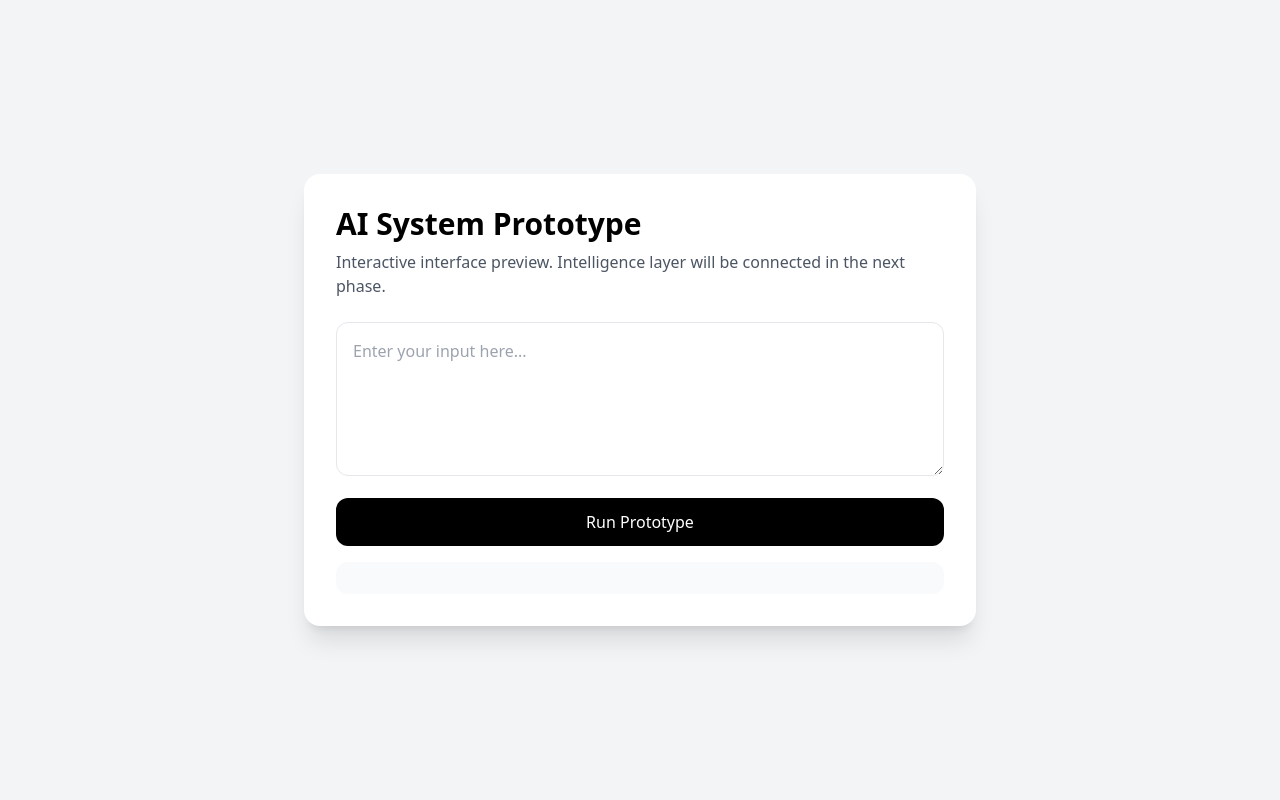
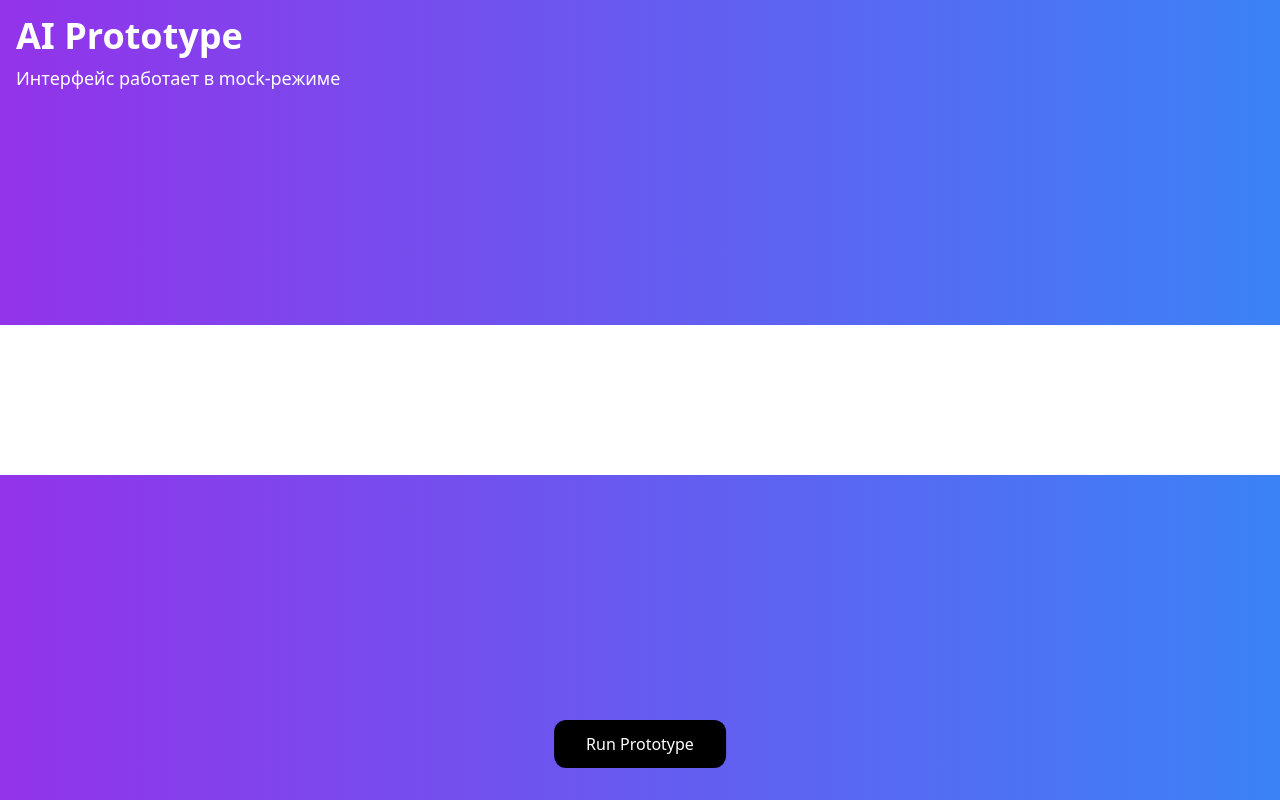
Before and after one commit to SearchAllUNeed/demo-ai, a plain HTML site: page index.html in a window 1280 px wide. Drawn offline with nearby package versions, Linux system fonts and the light colour scheme.

Commit message:
Update index.html

```diff
--- a/index.html
+++ b/index.html
@@ -1,48 +1,67 @@
+
 <!DOCTYPE html>
 <html lang="en">
 <head>
   <meta charset="UTF-8">
-  <title>AI System Prototype</title>
+  <title>AI Prototype</title>
   <script src="https://cdn.tailwindcss.com"></script>
+  <style>
+    /* Плавная анимация высоты */
+    #input {
+      transition: height 0.2s;
+    }
+  </style>
 </head>
 
-<body class="bg-gray-100 min-h-screen flex items-center justify-center">
+<body class="bg-gradient-to-r from-purple-600 to-blue-500 m-0 p-0 h-screen w-screen flex items-center justify-center overflow-hidden">
 
-<div class="bg-white shadow-xl rounded-2xl p-8 w-full max-w-2xl">
-  <h1 class="text-3xl font-bold mb-2">AI System Prototype</h1>
-  <p class="text-gray-600 mb-6">
-    Interactive interface preview.
-    Intelligence layer will be connected in the next phase.
-  </p>
+  <!-- Заголовок -->
+  <div class="absolute top-4 left-4 text-white">
+    <h1 class="text-4xl font-bold">AI Prototype</h1>
+    <p class="text-lg mt-2">Интерфейс работает в mock-режиме</p>
+  </div>
 
+  <!-- Поле ввода -->
   <textarea id="input"
-    class="w-full p-4 border rounded-xl focus:outline-none focus:ring"
-    rows="5"
-    placeholder="Enter your input here..."></textarea>
+    class="w-full min-h-[150px] p-6 border-none rounded-none resize-none focus:outline-none focus:ring-0 text-xl overflow-hidden"
+    placeholder="Введите текст здесь...">
+  </textarea>
 
+  <!-- Кнопка -->
   <button onclick="send()"
-    class="mt-4 w-full bg-black text-white py-3 rounded-xl hover:bg-gray-800 transition">
+    class="absolute bottom-8 left-1/2 transform -translate-x-1/2 bg-black text-white py-3 px-8 rounded-xl hover:bg-gray-800 transition">
     Run Prototype
   </button>
 
-  <div id="loader" class="hidden mt-4 text-gray-500">
+  <!-- Лоадер -->
+  <div id="loader" class="hidden absolute bottom-20 left-1/2 transform -translate-x-1/2 text-white">
     Processing input...
   </div>
 
+  <!-- Вывод результата -->
   <pre id="output"
-    class="mt-4 bg-gray-50 p-4 rounded-xl whitespace-pre-wrap"></pre>
-</div>
+    class="absolute top-32 left-1/2 transform -translate-x-1/2 w-3/4 text-white whitespace-pre-wrap text-lg"></pre>
 
   <script>
+    // Авторасширение textarea
+    const textarea = document.getElementById("input");
+    textarea.addEventListener("input", autoResize);
+
+    function autoResize() {
+      this.style.height = "auto"; // сброс
+      this.style.height = this.scrollHeight + "px"; // подгоняем под содержимое
+    }
+
+    // Функция отправки (mock)
     async function send() {
-  const input = document.getElementById("input").value;
+      const input = textarea.value;
       const output = document.getElementById("output");
       const loader = document.getElementById("loader");
 
       output.innerText = "";
       loader.classList.remove("hidden");
 
-  // Artificial delay to simulate processing
+      // Имитируем задержку
       await new Promise(r => setTimeout(r, 1200));
 
       const response = await fetch("/predict", {
@@ -55,6 +74,9 @@ async function send() {
       loader.classList.add("hidden");
       output.innerText = data.result;
     }
+
+    // Инициализируем высоту textarea сразу
+    textarea.style.height = textarea.scrollHeight + "px";
   </script>
 
 </body>
```
Lines whose indentation alone changed are shown as unchanged.
